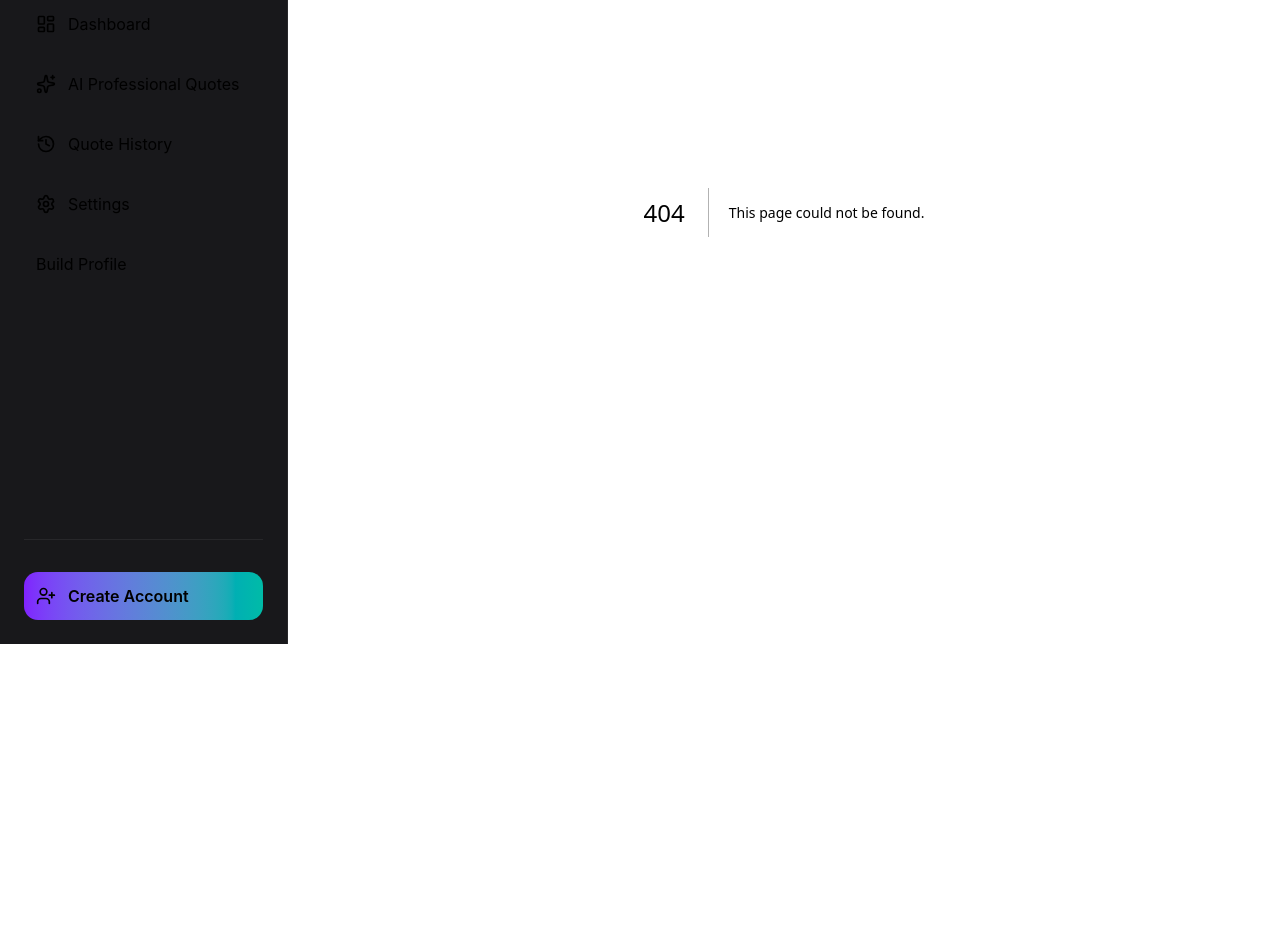
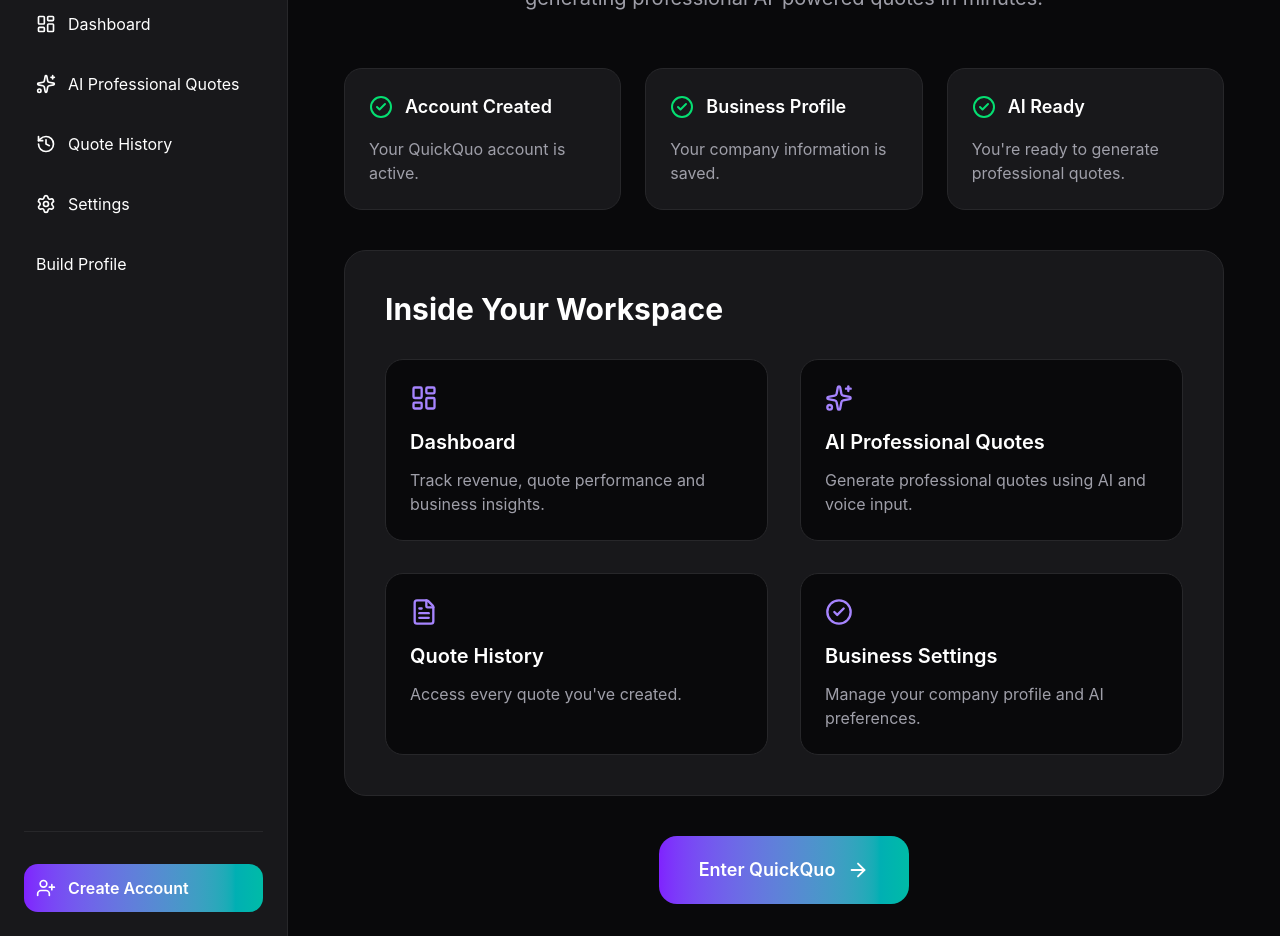
Before and after one commit to brandonrwill514/Quickpro, a Next.js app: page /welcome in a window 1280 px wide. Before the commit this address had no page. Shown: the part 220-1156 px from the top of the page. Before the commit the page ends 864 px from the top, so only its background shows below. Built offline with nearby package versions, Linux system fonts and the light colour scheme.

Commit message:
Added landing page navigation

```diff
--- a/app/profile-setup/page.tsx
+++ b/app/profile-setup/page.tsx
@@ -52,7 +52,7 @@
 
       console.log(profile);
 
-      router.push("/dashboard");
+      router.push("/welcome");
 
     }
 
--- /dev/null
+++ b/app/welcome/page.tsx
@@ -0,0 +1,178 @@
+"use client";
+
+import Link from "next/link";
+import {
+  ArrowRight,
+  CheckCircle2,
+  Sparkles,
+  LayoutDashboard,
+  FileText
+} from "lucide-react";
+
+export default function WelcomePage() {
+  return (
+    <main className="min-h-screen bg-zinc-950 text-white flex items-center justify-center px-6">
+
+      <div className="max-w-5xl w-full">
+
+        {/* Header */}
+
+        <div className="text-center mb-14">
+
+          <div className="inline-flex items-center gap-2 bg-violet-500/10 text-violet-300 px-5 py-2 rounded-full mb-6">
+            <Sparkles size={18} />
+            Welcome
+          </div>
+
+          <h1 className="text-6xl font-bold mb-5 bg-gradient-to-r from-violet-400 to-teal-400 bg-clip-text text-transparent">
+            Welcome to QuickQuo
+          </h1>
+
+          <p className="text-zinc-400 text-xl max-w-2xl mx-auto">
+            Your account has been created successfully.
+            You're ready to start generating professional AI-powered quotes in minutes.
+          </p>
+
+        </div>
+
+        {/* Status */}
+
+        <div className="grid md:grid-cols-3 gap-6 mb-10">
+
+          <StatusCard
+            title="Account Created"
+            description="Your QuickQuo account is active."
+          />
+
+          <StatusCard
+            title="Business Profile"
+            description="Your company information is saved."
+          />
+
+          <StatusCard
+            title="AI Ready"
+            description="You're ready to generate professional quotes."
+          />
+
+        </div>
+
+        {/* Platform Preview */}
+
+        <div className="bg-zinc-900 border border-zinc-800 rounded-3xl p-10 mb-10">
+
+          <h2 className="text-3xl font-bold mb-8">
+            Inside Your Workspace
+          </h2>
+
+          <div className="grid md:grid-cols-2 gap-8">
+
+            <FeatureCard
+              icon={<LayoutDashboard size={28} />}
+              title="Dashboard"
+              text="Track revenue, quote performance and business insights."
+            />
+
+            <FeatureCard
+              icon={<Sparkles size={28} />}
+              title="AI Professional Quotes"
+              text="Generate professional quotes using AI and voice input."
+            />
+
+            <FeatureCard
+              icon={<FileText size={28} />}
+              title="Quote History"
+              text="Access every quote you've created."
+            />
+
+            <FeatureCard
+              icon={<CheckCircle2 size={28} />}
+              title="Business Settings"
+              text="Manage your company profile and AI preferences."
+            />
+
+          </div>
+
+        </div>
+
+        {/* Enter Platform */}
+
+        <div className="text-center">
+
+          <Link
+            href="/dashboard"
+            className="
+              inline-flex
+              items-center
+              gap-3
+              bg-gradient-to-r
+              from-violet-600
+              to-teal-500
+              px-10
+              py-5
+              rounded-2xl
+              text-lg
+              font-semibold
+              hover:scale-105
+              transition
+            "
+          >
+            Enter QuickQuo
+            <ArrowRight size={22} />
+          </Link>
+
+        </div>
+
+      </div>
+
+    </main>
+  );
+}
+
+function StatusCard({
+  title,
+  description,
+}: {
+  title: string;
+  description: string;
+}) {
+  return (
+    <div className="bg-zinc-900 border border-zinc-800 rounded-2xl p-6">
+      <div className="flex items-center gap-3 mb-4">
+        <CheckCircle2 className="text-green-400" />
+        <h3 className="font-semibold text-lg">{title}</h3>
+      </div>
+
+      <p className="text-zinc-400">
+        {description}
+      </p>
+    </div>
+  );
+}
+
+function FeatureCard({
+  icon,
+  title,
+  text,
+}: {
+  icon: React.ReactNode;
+  title: string;
+  text: string;
+}) {
+  return (
+    <div className="bg-zinc-950 border border-zinc-800 rounded-2xl p-6">
+
+      <div className="text-violet-400 mb-4">
+        {icon}
+      </div>
+
+      <h3 className="text-xl font-semibold mb-3">
+        {title}
+      </h3>
+
+      <p className="text-zinc-400">
+        {text}
+      </p>
+
+    </div>
+  );
+}
```
